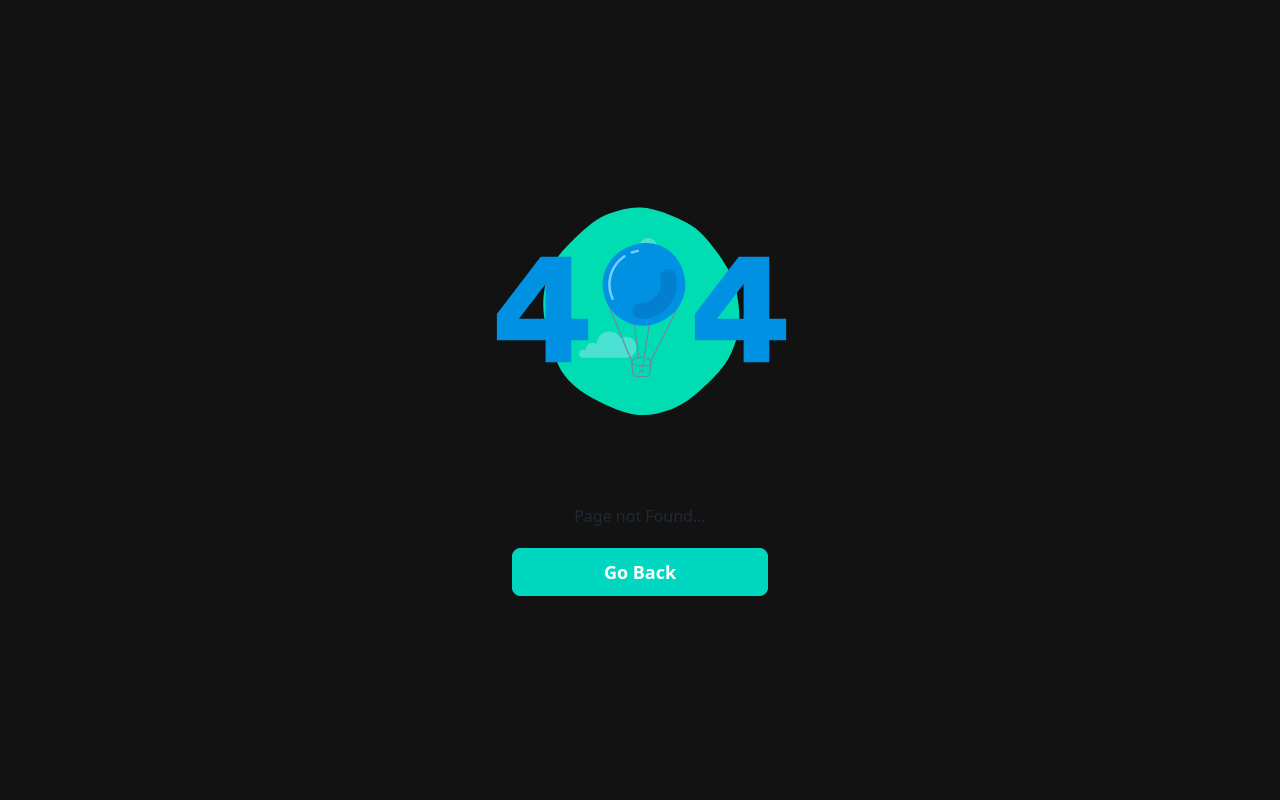
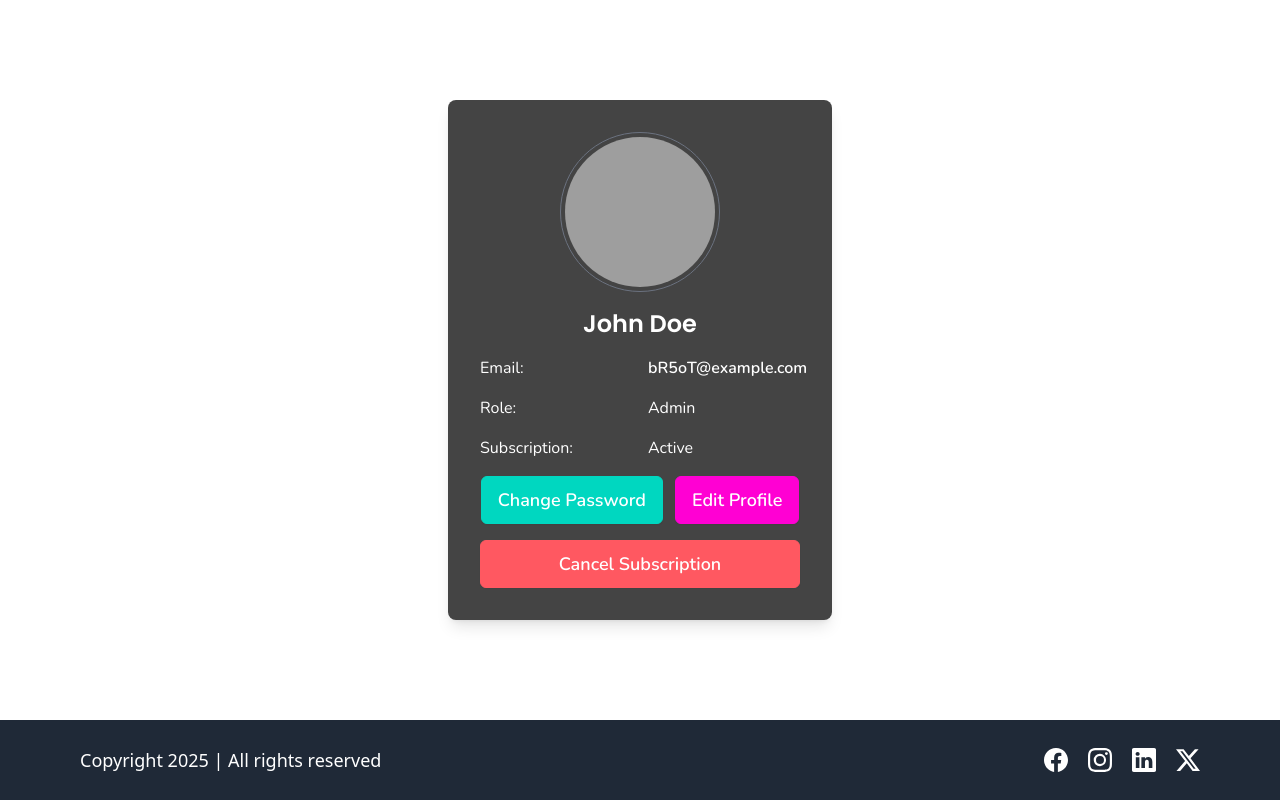
Before and after one commit to praveen12kumar/Edtech, a React (Vite) app: page /user/profile in a window 1280 px wide. Before the commit this address had no page. Built offline with nearby package versions, Linux system fonts and the light colour scheme; grey boxes are pictures that could not be loaded.

Commit message:
Added user-profile

```diff
--- a/src/App.jsx
+++ b/src/App.jsx
@@ -13,6 +13,9 @@ import Denied from './pages/Denied';
 import CourseDescription from './pages/course/CourseDescription';
 import RequireAuth from './Auth/RequireAuth';
 import CreateCourse from './pages/course/CreateCourse';
+import Profile from './pages/user/Profile';
+
+
 
 function App() {
 
@@ -36,6 +39,12 @@ function App() {
             <Route path='/course/create' element={<CreateCourse/>}/>
         </Route>
 
+        {/* <Route element={<RequireAuth allowedRoles={['ADMIN','USER']}/>}>
+          <Route path='/user/profile' element={<Profile/>}/>
+        </Route> */}
+
+        <Route path='/user/profile' element={<Profile/>}/>
+
 
       </Routes>
 
--- a/src/Redux/Slices/AuthSlice.js
+++ b/src/Redux/Slices/AuthSlice.js
@@ -5,7 +5,7 @@ import toast  from "react-hot-toast";
 const initialState = {
     isLoggedIn: localStorage.getItem('isLoggedIn') || false,
     role: localStorage.getItem('role') || "",
-    data: localStorage.getItem('data') || {}
+    data: JSON.parse(localStorage.getItem('data')) || {}
 }
 
 export const register = createAsyncThunk('auth/register', async (data) => {
--- /dev/null
+++ b/src/pages/user/Profile.jsx
@@ -0,0 +1,83 @@
+import HomeLayout from "../../layouts/HomeLayout";
+import { useNavigate } from "react-router-dom";
+import { useDispatch, useSelector } from "react-redux";
+import Button from "../../components/atomic/Button";
+
+
+function Profile(){
+    const dispatch = useDispatch();
+    const navigate = useNavigate();
+    // const {userData} = useSelector((state) => state?.auth?.data);
+
+    const userData = {
+        fullName: "John Doe",
+        email: "bR5oT@example.com",
+        role: "Admin",
+        avatar: {
+            secure_url: "https://robohash.org/sanket"
+        },
+        subscription: {
+            status: "active"
+        }
+    }
+
+
+    return(
+        <HomeLayout>
+            <div className="w-full min-h-[90vh] flex items-center justify-center">
+                <div className="my-10 bg-[#444444] flex flex-col gap-4 rounded-lg p-8 text-white w-96 shadow-lg">
+                    <img
+                        className="w-40 h-40 rounded-full mx-auto border border-gray-500 p-1"
+                        src={userData?.avatar?.secure_url}
+                        alt="avatar"
+                    />
+                    <h3 className="text-2xl font-semibold text-center capitalize font-poppins">
+                        {userData?.fullName}
+                    </h3>
+
+                    <div className="grid grid-cols-2 gap-4 font-nunito">
+                        <p className="font-nunito">Email: </p>
+                        <p className="font-semibold">{userData?.email}</p>
+
+                        <p className="font-nunito">Role: </p>
+                        <p>{userData?.role}</p>
+
+                        <p className="font-nunito">Subscription: </p>
+                        <p>{userData?.subscription?.status ? "Active" : "Inactive"}</p>
+                    </div>
+                    <div className="flex items-center justify-center gap-3">
+
+                        <Button
+                            type="button"
+                            text="Change Password"
+                            className="btn btn-accent text-white text-lg transition-all ease-in-out duration-300 rounded-md font-semibold font-nunito"
+                            onClick={() => navigate("/user/changePassword")}
+                        />
+
+                            <Button
+                            type="button"
+                            text="Edit Profile"
+                            className="btn btn-secondary text-white text-lg transition-all ease-in-out duration-300 rounded-md font-semibold font-nunito"
+                            onClick={() => navigate("/user/editProfile")}
+                        />
+                    </div>
+
+                    {
+                        userData?.subscription?.status === "active" && (
+                            <Button
+                                type="button"
+                                text="Cancel Subscription"
+                                className="btn btn-error text-white text-lg transition-all ease-in-out duration-300 rounded-md font-semibold font-nunito"
+                                onClick={() => navigate("/user/cancelSubscription")}
+                            />
+                        )
+                    }
+                </div>
+
+            </div>
+
+        </HomeLayout>
+    )
+};
+
+export default Profile;
```
